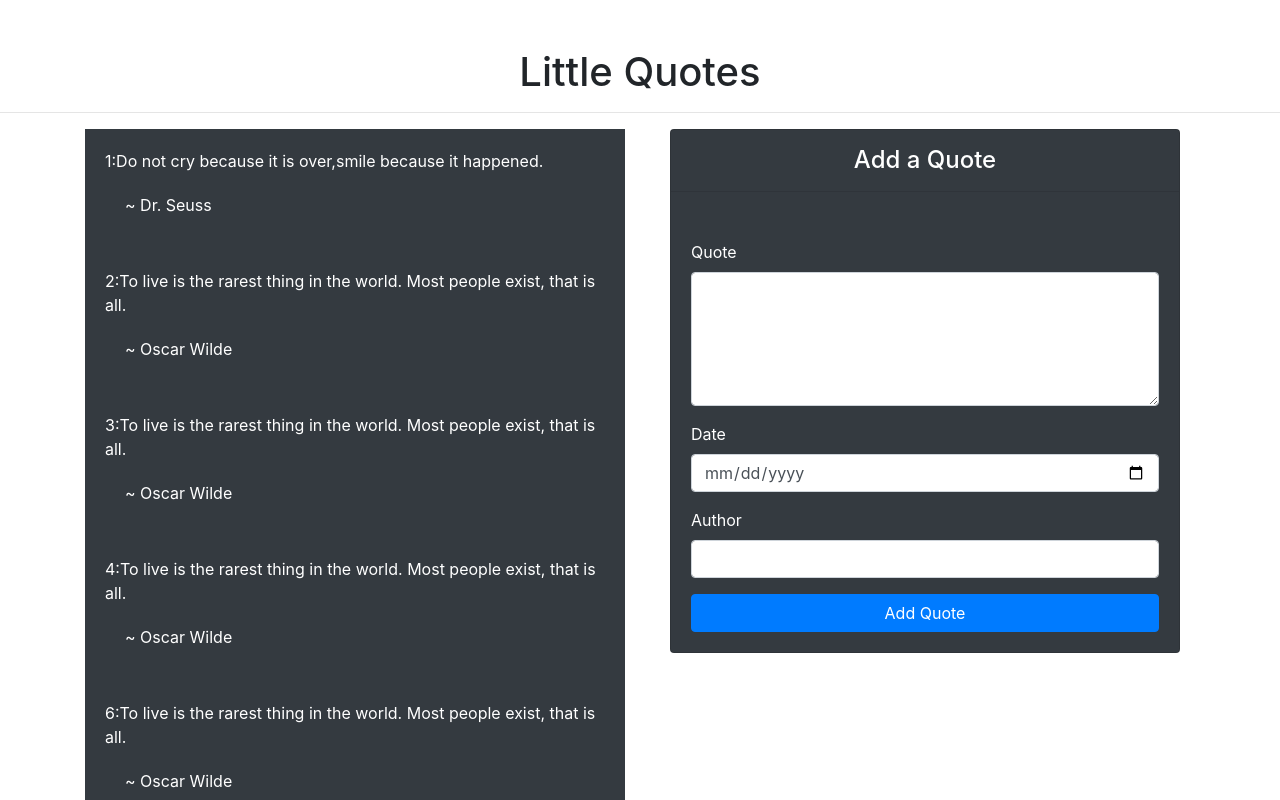
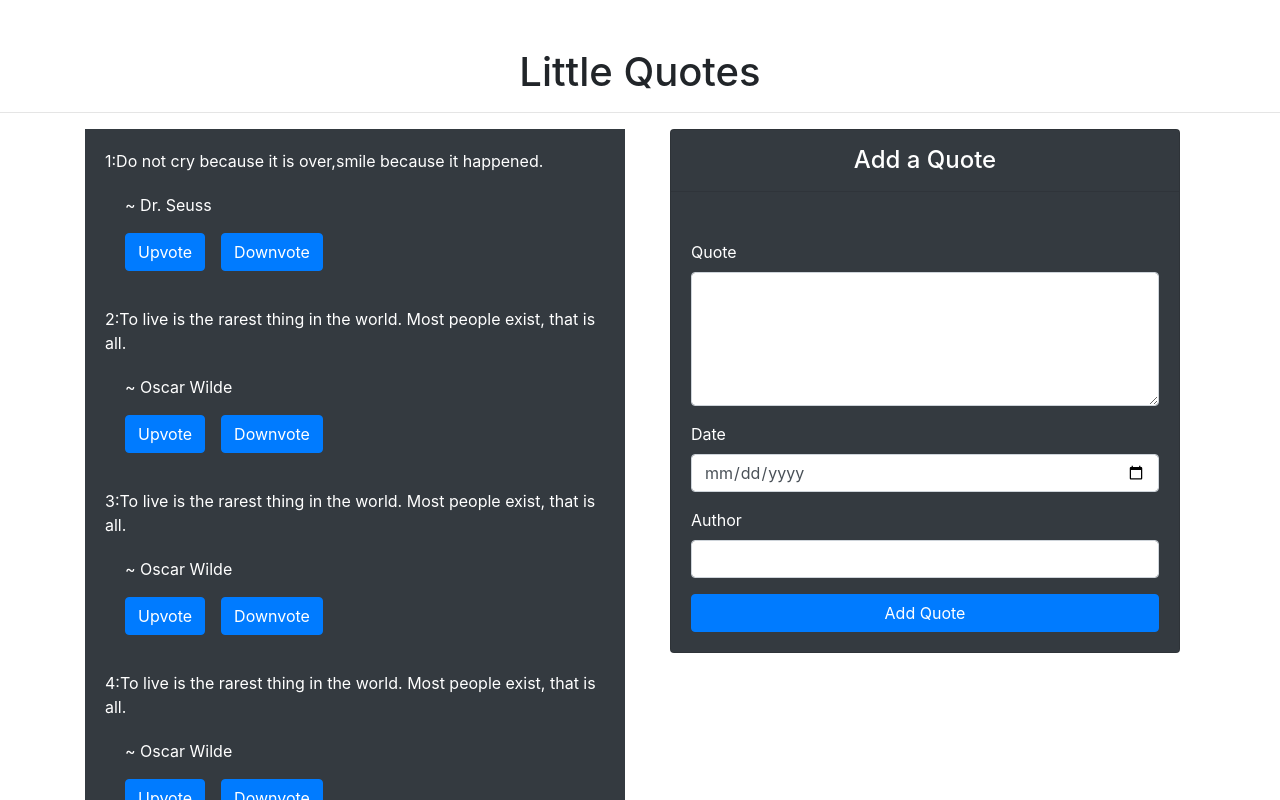
Before and after one commit to IreneMercy/Quotes, an Angular app: page / in a window 1280 px wide. Shown: the top 800 px of the page. Built offline with nearby package versions, Linux system fonts and the light colour scheme.

Commit message:
add upvote and downvote button

```diff
--- a/src/app/quotes-details/quotes-details.component.html
+++ b/src/app/quotes-details/quotes-details.component.html
@@ -9,6 +9,9 @@
       <p>
         ~ {{quotes.author}}
       </p>
+      <p>{{numberOfLikes}}</p>
+      <button class="btn btn-primary" type="button" name="button">Upvote</button>
+      <button class="btn btn-primary ml-3" type="button" name="button">Downvote</button>
     </div>
   </body>
 </html>
--- a/src/app/quotes-details/quotes-details.component.ts
+++ b/src/app/quotes-details/quotes-details.component.ts
@@ -8,6 +8,7 @@ import { Quotes } from '../quotes';
 })
 export class QuotesDetailsComponent implements OnInit {
   @Input() quotes:Quotes;
+  numberOfLikes:number;
   constructor() { }
 
   ngOnInit() {
```
